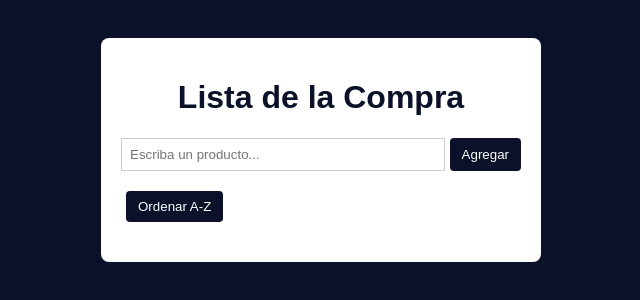
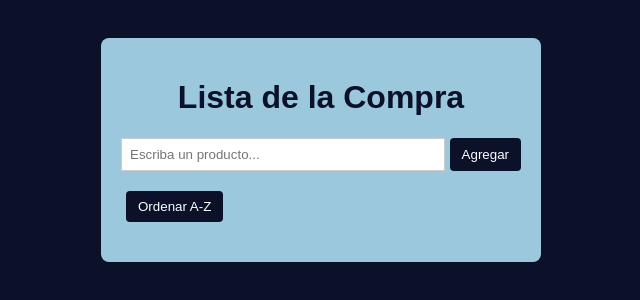
Before and after one commit to StephReynosoDev/proyectos-itla, a plain HTML site: page programcion-web/PRACTICA4/code/index.html in a window 1280 px wide. Shown: the whole page, without its empty margins (319-959 px from the left). Drawn offline with Linux system fonts and the light colour scheme.

Commit message:
change the color (white to blue)

```diff
--- a/programcion-web/PRACTICA4/code/styles.css
+++ b/programcion-web/PRACTICA4/code/styles.css
@@ -5,7 +5,7 @@ body {
 }
 
 .contenedor {
-    background-color: white;
+    background-color: rgb(155, 200, 221);
     max-width: 400px;
     margin: 0 auto;
     padding: 20px;
```
